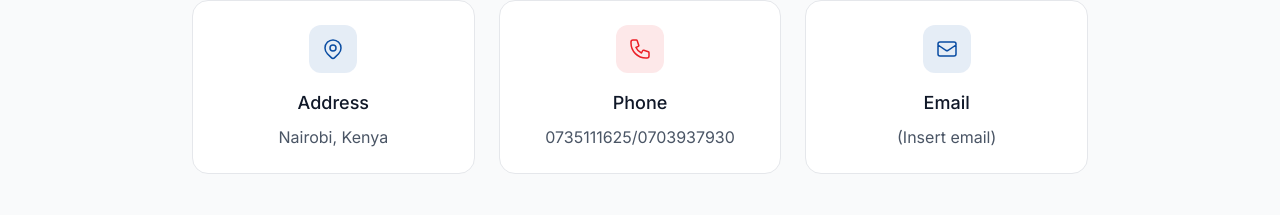
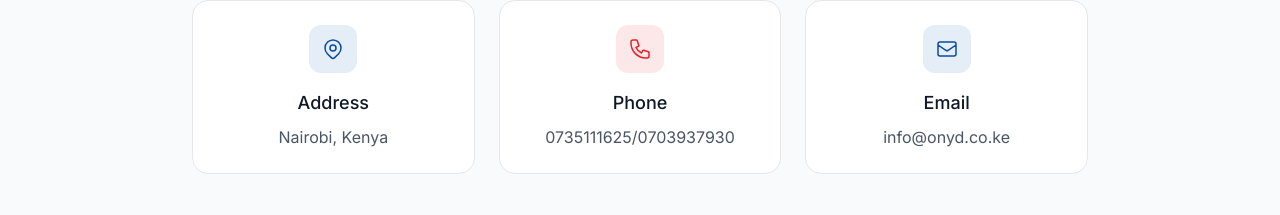
Before and after one commit to mutula-creator/onyd-science, a Next.js app: page / in a window 1280 px wide. Shown: the part 5040-5255 px from the top of the page. Built offline with nearby package versions, Linux system fonts and the light colour scheme.

Commit message:
Updated website changes

```diff
--- a/src/app/components/Contact.tsx
+++ b/src/app/components/Contact.tsx
@@ -48,7 +48,7 @@ const Contact = () => {
               </svg>
             </div>
             <h3 className="text-lg font-medium text-gray-900 mb-2 text-center">Email</h3>
-            <p className="text-gray-600 text-center">(Insert email)</p>
+            <p className="text-gray-600 text-center">info@onyd.co.ke</p>
           </div>
         </div>
       </div>
```
